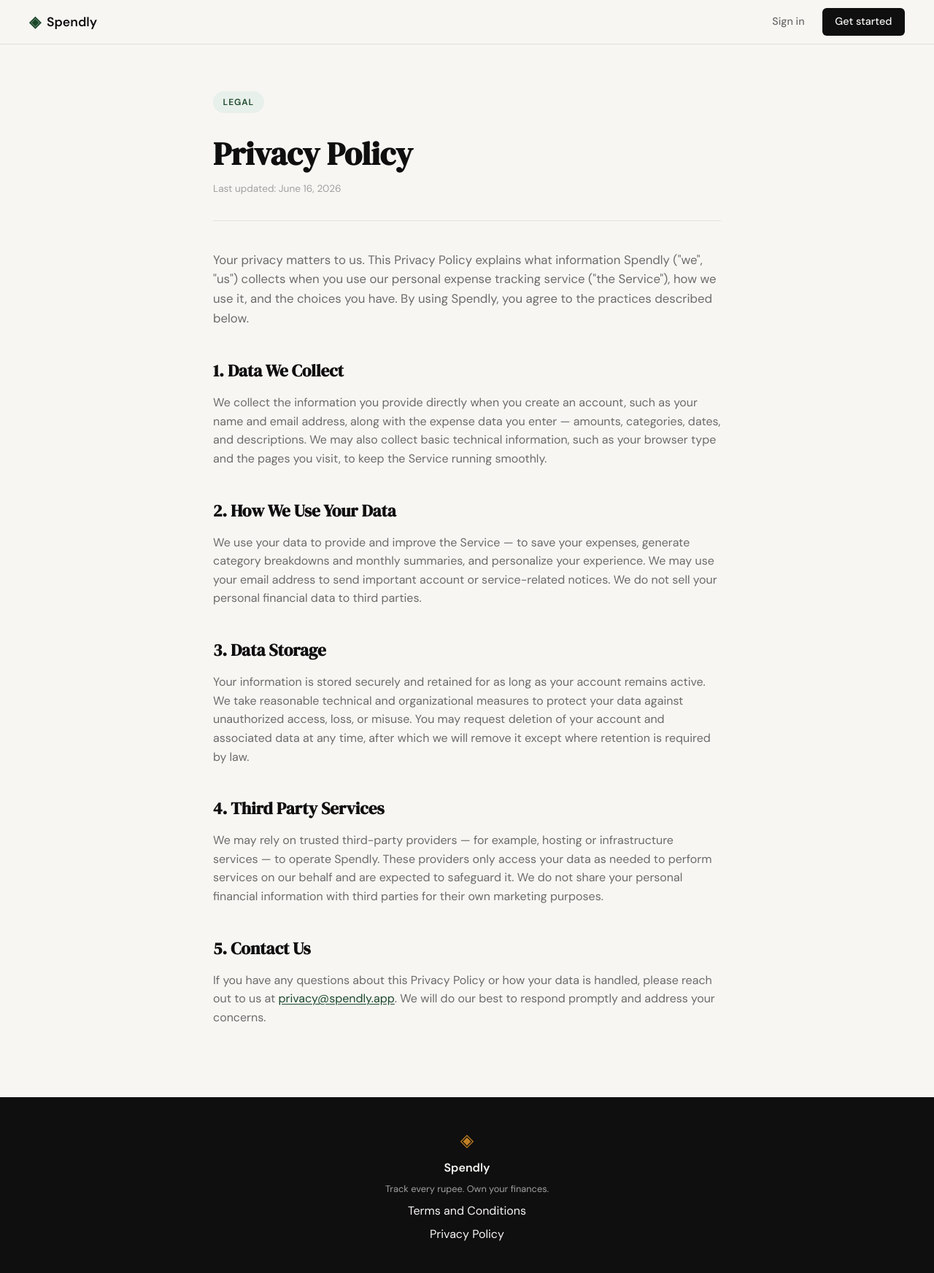
After one commit to gaikwadadi/spendly, a Flask app: page /privacy in a window 1280 px wide. The commit adds this page. Shown: the whole page at 73% size. Run offline with Flask 3, Linux system fonts and the light colour scheme.

Commit message:
Landing: add privacy policy page and route

```diff
--- a/app.py
+++ b/app.py
@@ -25,6 +25,11 @@ def login():
 @app.route("/terms")
 def terms():
     return render_template("terms.html")
+
+
+@app.route("/privacy")
+def privacy():
+    return render_template("privacy.html")
 
 
 # ------------------------------------------------------------------ #
--- a/static/css/style.css
+++ b/static/css/style.css
@@ -554,6 +554,14 @@ a { color: inherit; text-decoration: none; }
     margin-bottom: 1rem;
 }
 
+.legal-body a {
+    color: var(--accent);
+    text-decoration: underline;
+    text-underline-offset: 2px;
+}
+
+.legal-body a:hover { color: var(--accent-2); }
+
 /* ------------------------------------------------------------------ */
 /* Responsive                                                          */
 /* ------------------------------------------------------------------ */
--- a/templates/base.html
+++ b/templates/base.html
@@ -35,7 +35,7 @@
             <span class="footer-name">Spendly</span>
             <p class="footer-copy">Track every rupee. Own your finances.</p>
             <a href="{{ url_for('terms') }}">Terms and Conditions</a>
-            <a href="#">Privacy Policy</a>
+            <a href="{{ url_for('privacy') }}">Privacy Policy</a>
         </div>
     </footer>
 
--- /dev/null
+++ b/templates/privacy.html
@@ -0,0 +1,70 @@
+{% extends "base.html" %}
+
+{% block title %}Privacy Policy — Spendly{% endblock %}
+
+{% block content %}
+
+<section class="legal">
+    <div class="legal-inner">
+        <div class="legal-header">
+            <div class="hero-badge">Legal</div>
+            <h1 class="legal-title">Privacy Policy</h1>
+            <p class="legal-updated">Last updated: June 16, 2026</p>
+        </div>
+
+        <div class="legal-body">
+            <p class="legal-intro">
+                Your privacy matters to us. This Privacy Policy explains what information
+                Spendly ("we", "us") collects when you use our personal expense tracking
+                service ("the Service"), how we use it, and the choices you have. By using
+                Spendly, you agree to the practices described below.
+            </p>
+
+            <h2>1. Data We Collect</h2>
+            <p>
+                We collect the information you provide directly when you create an account,
+                such as your name and email address, along with the expense data you enter —
+                amounts, categories, dates, and descriptions. We may also collect basic
+                technical information, such as your browser type and the pages you visit,
+                to keep the Service running smoothly.
+            </p>
+
+            <h2>2. How We Use Your Data</h2>
+            <p>
+                We use your data to provide and improve the Service — to save your expenses,
+                generate category breakdowns and monthly summaries, and personalize your
+                experience. We may use your email address to send important account or
+                service-related notices. We do not sell your personal financial data to
+                third parties.
+            </p>
+
+            <h2>3. Data Storage</h2>
+            <p>
+                Your information is stored securely and retained for as long as your account
+                remains active. We take reasonable technical and organizational measures to
+                protect your data against unauthorized access, loss, or misuse. You may
+                request deletion of your account and associated data at any time, after which
+                we will remove it except where retention is required by law.
+            </p>
+
+            <h2>4. Third Party Services</h2>
+            <p>
+                We may rely on trusted third-party providers — for example, hosting or
+                infrastructure services — to operate Spendly. These providers only access
+                your data as needed to perform services on our behalf and are expected to
+                safeguard it. We do not share your personal financial information with
+                third parties for their own marketing purposes.
+            </p>
+
+            <h2>5. Contact Us</h2>
+            <p>
+                If you have any questions about this Privacy Policy or how your data is
+                handled, please reach out to us at
+                <a href="mailto:privacy@spendly.app">privacy@spendly.app</a>. We will do our
+                best to respond promptly and address your concerns.
+            </p>
+        </div>
+    </div>
+</section>
+
+{% endblock %}
```
